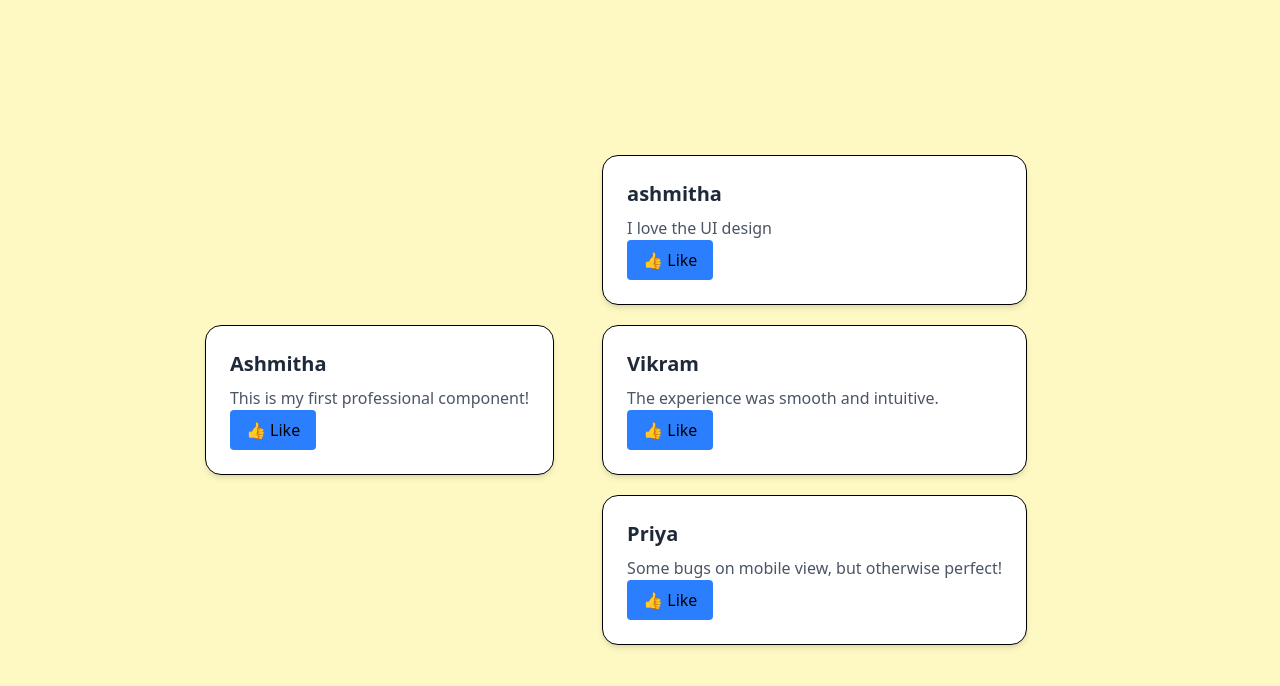
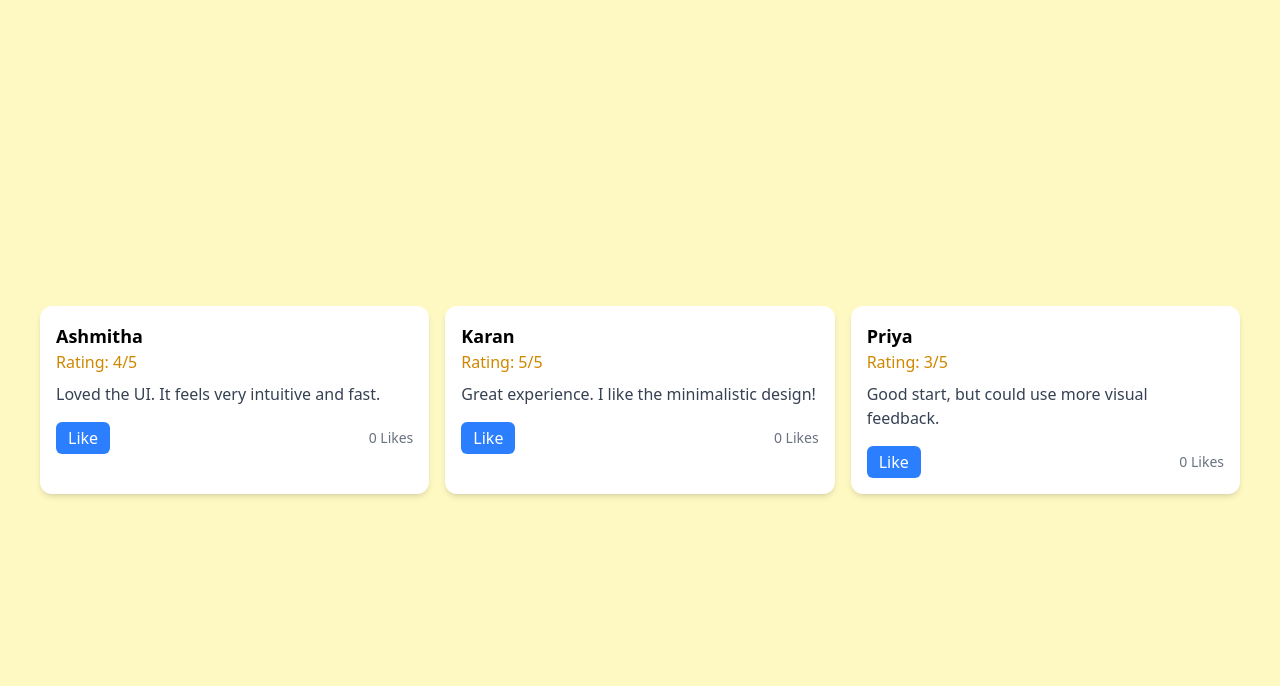
Before and after one commit to AshmithaVaisal/feedback-board, a React (Vite) app in the folder client/: page / in a window 1280 px wide. Shown: the top 686 px of the page. Built offline with nearby package versions, Linux system fonts and the light colour scheme.

Commit message:
feat: lift like state to FeedbackList and enable like interactions per card

```diff
--- a/client/src/App.jsx
+++ b/client/src/App.jsx
@@ -4,11 +4,7 @@ import FeedbackList from "./components/FeedbackList";
 function App() {
   return (
     <div className="min-h-screen bg-yellow-100 flex items-center justify-center p-6">
-      <FeedbackCard
-        username="Ashmitha"
-        message="This is my first professional component!"
-      />
-      <FeedbackList/>
+      <FeedbackList />
     </div>
   );
 }
--- a/client/src/components/FeedbackCard.jsx
+++ b/client/src/components/FeedbackCard.jsx
@@ -1,30 +1,20 @@
-import { useState } from "react";
-
-const FeedbackCard = ({ username, message }) => {
-
-  const [liked, setLiked] = useState(false);
-  const handleLike = () => {
-    setLiked(!liked);
-  };
-
-
+const FeedbackCard = ({ user, rating, message, likes, onLike }) => {
   return (
-    <>
-      <div className="bg-white p-6 rounded-2xl shadow-md border max-w-md">
-        <h2 className="text-xl font-semibold mb-2 text-gray-800">{username}</h2>
-        <p className="text-gray-600">{message}</p>
+    <div className="bg-white p-4 rounded-xl shadow-md hover:shadow-lg transition">
+      <h2 className="font-bold text-lg">{user}</h2>
+      <p className="text-yellow-600">Rating: {rating}/5</p>
+      <p className="text-gray-700 mt-2">{message}</p>
+      <div className="flex justify-between items-center mt-4">
         <button
-          onClick={handleLike}
-          className={`py-2 px-4 rounded transition ${
-            liked
-              ? "bg-green-500 hover:bg-green-600"
-              : "bg-blue-500 hover:bg-blue-600"
-          }text-white`}
+          onClick={onLike}
+          className="bg-blue-500 text-white px-3 py-1 rounded-md hover:bg-blue-600 transition"
         >
-          {liked ? "💚 Liked" : "👍 Like"}
+          Like
         </button>
+        <span className="text-sm text-gray-500">{likes} Likes</span>
       </div>
-    </>
+    </div>
   );
 };
+
 export default FeedbackCard;
--- a/client/src/components/FeedbackList.jsx
+++ b/client/src/components/FeedbackList.jsx
@@ -1,36 +1,27 @@
-import FeedbackCard from "./FeedbackCard";
-
-const feedbackData = [
-  {
-    id: 1,
-    username: "ashmitha",
-    message: "I love the UI design",
-  },
-  {
-    id: 2,
-    username: "Vikram",
-    message: "The experience was smooth and intuitive.",
-  },
-  {
-    id: 3,
-    username: "Priya",
-    message: "Some bugs on mobile view, but otherwise perfect!",
-  },
-];
+import { useState } from 'react';
+import FeedbackCard from './FeedbackCard';
+import feedbackData from '../data/feedbackData';
 
 const FeedbackList = () => {
+  const [feedbackList, setFeedbackList] = useState(feedbackData);
+
+  const handleLike = (id) => {
+    const updatedList = feedbackList.map((item) =>
+      item.id === id ? { ...item, likes: item.likes + 1 } : item
+    );
+    setFeedbackList(updatedList);
+  };
+
   return (
-    <>
-      <div className="space-y-5 m-12">
-        {feedbackData.map((data) => (
-          <FeedbackCard
-            key={data.id}
-            username={data.username}
-            message={data.message}
-          />
-        ))}
-      </div>
-    </>
+    <div className="grid gap-4 md:grid-cols-2 lg:grid-cols-3 p-4">
+      {feedbackList.map((item) => (
+        <FeedbackCard
+          key={item.id}
+          {...item}
+          onLike={() => handleLike(item.id)}
+        />
+      ))}
+    </div>
   );
 };
 
--- /dev/null
+++ b/client/src/data/feedbackData.js
@@ -0,0 +1,25 @@
+const feedbackData = [
+{
+    id: 1,
+    user: 'Ashmitha',
+    rating: 4,
+    message: 'Loved the UI. It feels very intuitive and fast.',
+    likes:0
+  },
+  {
+    id: 2,
+    user: 'Karan',
+    rating: 5,
+    message: 'Great experience. I like the minimalistic design!',
+    likes:0
+  },
+  {
+    id: 3,
+    user: 'Priya',
+    rating: 3,
+    message: 'Good start, but could use more visual feedback.',
+    likes:0
+  },
+];
+
+export default feedbackData;
```
